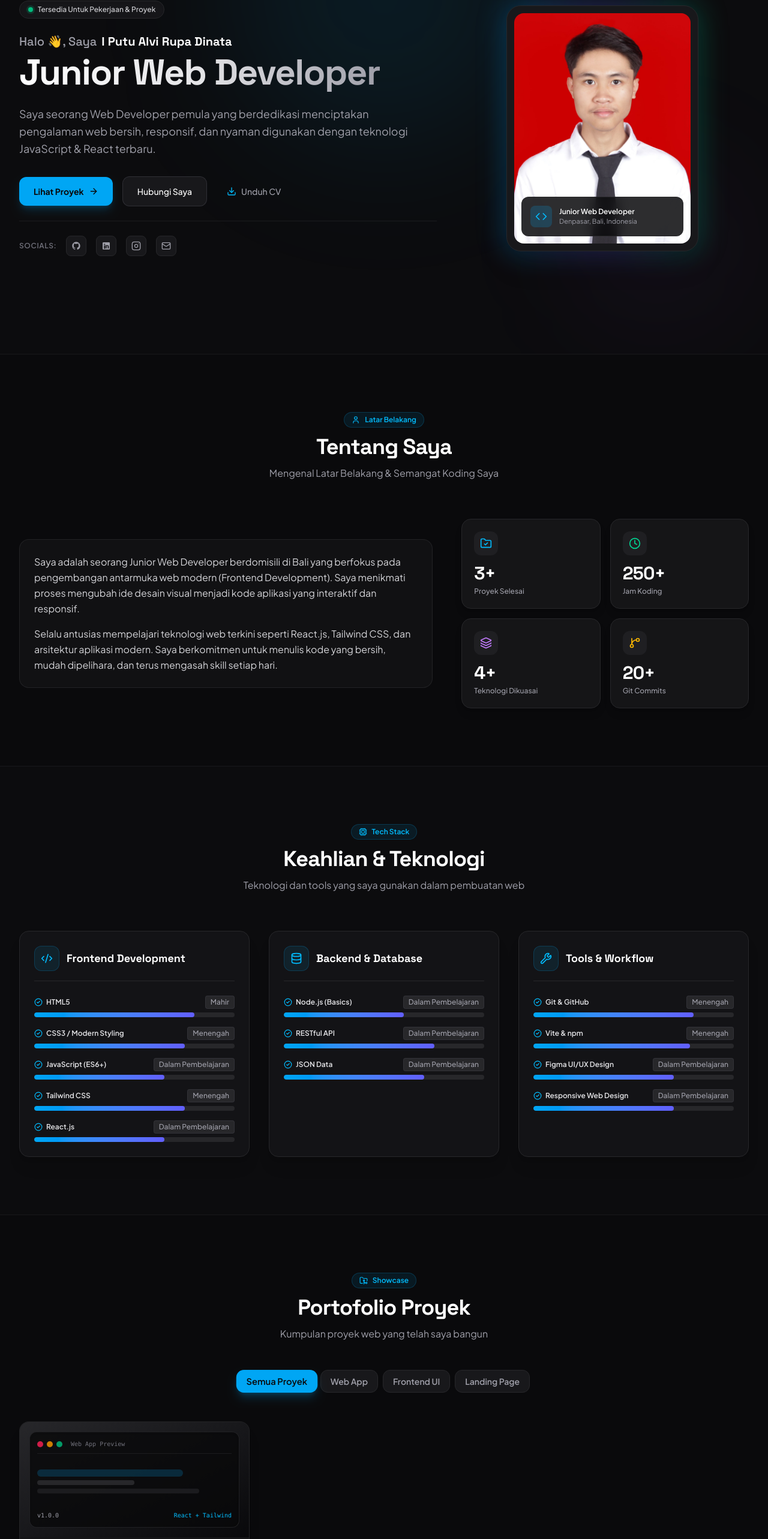
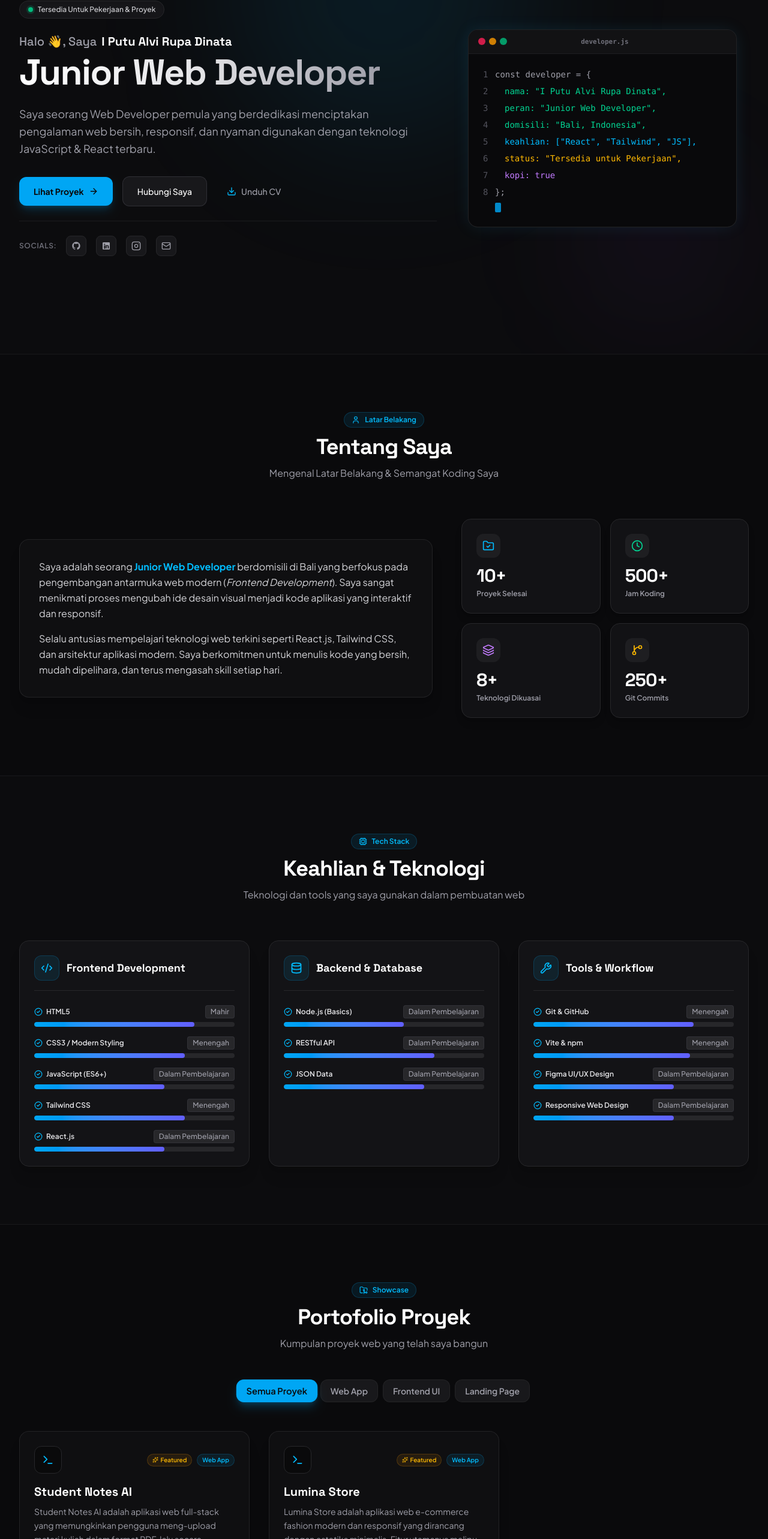
Before and after one commit to AlpinDnt/Portfolio-Web, a React (Vite) app: page / in a window 1280 px wide. Shown: the part 210-2776 px from the top of the page at 60% size. Built offline with nearby package versions, Linux system fonts and the light colour scheme.

Commit message:
redesign_to_typography_focused_layout

```diff
--- a/src/components/About.jsx
+++ b/src/components/About.jsx
@@ -7,13 +7,13 @@ import { User, FolderCheck, Clock, Layers, GitBranch } from 'lucide-react';
  * About: Section tentang latar belakang, filosofi belajar, dan statistik aktivitas koding Alvi Dinata.
  */
 export const About = () => {
-  const { t } = useLanguage();
+  const { t, lang } = useLanguage();
 
   const stats = [
-    { label: t.about.stats.projects, value: '3+', icon: FolderCheck, color: 'text-sky-400' },
-    { label: t.about.stats.hours, value: '250+', icon: Clock, color: 'text-emerald-400' },
-    { label: t.about.stats.skills, value: '4+', icon: Layers, color: 'text-purple-400' },
-    { label: t.about.stats.commits, value: '20+', icon: GitBranch, color: 'text-amber-400' },
+    { label: t.about.stats.projects, value: '10+', icon: FolderCheck, color: 'text-sky-400' },
+    { label: t.about.stats.hours, value: '500+', icon: Clock, color: 'text-emerald-400' },
+    { label: t.about.stats.skills, value: '8+', icon: Layers, color: 'text-purple-400' },
+    { label: t.about.stats.commits, value: '250+', icon: GitBranch, color: 'text-amber-400' },
   ];
 
   return (
@@ -38,28 +38,41 @@ export const About = () => {
 
           {/* Sisi Kiri: Cerita Bio */}
           <motion.div
-            initial={{ opacity: 0, x: -30 }}
-            whileInView={{ opacity: 1, x: 0 }}
+            initial={{ opacity: 0, y: 15 }}
+            whileInView={{ opacity: 1, y: 0 }}
             viewport={{ once: true }}
             transition={{ duration: 0.5 }}
-            className="lg:col-span-7 space-y-6 text-zinc-300 text-base leading-relaxed"
+            className="lg:col-span-7 space-y-6 text-zinc-300 text-sm sm:text-base leading-relaxed"
           >
-            <div className="p-6 rounded-2xl bg-zinc-900/50 border border-zinc-800/80 space-y-4">
-              <p>
-                {t.about.paragraph1.replace(/\*\*/g, '')}
-              </p>
-              <p>
-                {t.about.paragraph2.replace(/\*\*/g, '')}
-              </p>
+            <div className="p-8 rounded-2xl bg-zinc-900/40 border border-zinc-800/80 space-y-4 shadow-xl">
+              {lang === 'id' ? (
+                <>
+                  <p>
+                    Saya adalah seorang <strong className="text-sky-400">Junior Web Developer</strong> berdomisili di Bali yang berfokus pada pengembangan antarmuka web modern (<em>Frontend Development</em>). Saya sangat menikmati proses mengubah ide desain visual menjadi kode aplikasi yang interaktif dan responsif.
+                  </p>
+                  <p>
+                    Selalu antusias mempelajari teknologi web terkini seperti React.js, Tailwind CSS, dan arsitektur aplikasi modern. Saya berkomitmen untuk menulis kode yang bersih, mudah dipelihara, dan terus mengasah skill setiap hari.
+                  </p>
+                </>
+              ) : (
+                <>
+                  <p>
+                    I am a <strong className="text-sky-400">Junior Web Developer</strong> based in Bali specializing in modern <em>Frontend Development</em>. I enjoy transforming visual design concepts into interactive, high-performance, and pixel-perfect web applications.
+                  </p>
+                  <p>
+                    Always excited to learn cutting-edge web technologies like React.js, Tailwind CSS, and modern web architecture. I am committed to writing clean, maintainable code and continuously sharpening my skills every day.
+                  </p>
+                </>
+              )}
             </div>
           </motion.div>
 
           {/* Sisi Kanan: 4 Kartu Statistik */}
           <motion.div
-            initial={{ opacity: 0, x: 30 }}
-            whileInView={{ opacity: 1, x: 0 }}
+            initial={{ opacity: 0, y: 15 }}
+            whileInView={{ opacity: 1, y: 0 }}
             viewport={{ once: true }}
-            transition={{ duration: 0.5 }}
+            transition={{ duration: 0.5, delay: 0.1 }}
             className="lg:col-span-5 grid grid-cols-2 gap-4"
           >
             {stats.map((item, index) => {
@@ -67,7 +80,7 @@ export const About = () => {
               return (
                 <div
                   key={index}
-                  className="p-5 rounded-2xl bg-zinc-900/80 border border-zinc-800 hover:border-zinc-700 transition-all duration-300 hover:-translate-y-1 shadow-lg text-left"
+                  className="p-6 rounded-2xl bg-zinc-900/60 border border-zinc-800 hover:border-zinc-700/80 transition-all duration-300 hover:-translate-y-1 shadow-lg text-left"
                 >
                   <div className={`p-2.5 rounded-xl bg-zinc-800/60 w-fit mb-3 ${item.color}`}>
                     <IconComponent className="w-5 h-5" />
@@ -75,7 +88,7 @@ export const About = () => {
                   <h3 className="text-3xl font-extrabold text-white tracking-tight">
                     {item.value}
                   </h3>
-                  <p className="text-xs font-medium text-zinc-400 mt-1">
+                  <p className="text-xs font-semibold text-zinc-400 mt-1">
                     {item.label}
                   </p>
                 </div>
--- a/src/components/Hero.jsx
+++ b/src/components/Hero.jsx
@@ -2,11 +2,82 @@ import React from 'react';
 import { useLanguage } from '../context/LanguageContext';
 import { personalData } from '../data/translations';
 import { motion } from 'framer-motion';
-import { ArrowRight, Download, Mail, Code } from 'lucide-react';
+import { ArrowRight, Download, Mail } from 'lucide-react';
 import { GithubIcon, LinkedinIcon, InstagramIcon } from './SocialIcons';
 
 /**
- * Hero: Section utama paling atas yang memperkenalkan Alvi Dinata dengan visual portrait, deskripsi ringkas, dan tombol CTA.
+ * CodeTerminal: Komponen simulasi terminal IDE/Editor kode yang teranimasi sebagai pengganti foto profil.
+ */
+const CodeTerminal = () => {
+  const { lang } = useLanguage();
+
+  // Objek data developer untuk ditampilkan di terminal tiruan
+  const codeLines = lang === 'id'
+    ? [
+        { num: 1, text: 'const developer = {', color: 'text-zinc-400' },
+        { num: 2, text: '  nama: "I Putu Alvi Rupa Dinata",', color: 'text-emerald-400 pl-4' },
+        { num: 3, text: '  peran: "Junior Web Developer",', color: 'text-emerald-400 pl-4' },
+        { num: 4, text: '  domisili: "Bali, Indonesia",', color: 'text-emerald-400 pl-4' },
+        { num: 5, text: '  keahlian: ["React", "Tailwind", "JS"],', color: 'text-sky-400 pl-4' },
+        { num: 6, text: '  status: "Tersedia untuk Pekerjaan",', color: 'text-amber-400 pl-4' },
+        { num: 7, text: '  kopi: true', color: 'text-purple-400 pl-4' },
+        { num: 8, text: '};', color: 'text-zinc-400' },
+      ]
+    : [
+        { num: 1, text: 'const developer = {', color: 'text-zinc-400' },
+        { num: 2, text: '  name: "I Putu Alvi Rupa Dinata",', color: 'text-emerald-400 pl-4' },
+        { num: 3, text: '  role: "Junior Web Developer",', color: 'text-emerald-400 pl-4' },
+        { num: 4, text: '  location: "Bali, Indonesia",', color: 'text-emerald-400 pl-4' },
+        { num: 5, text: '  skills: ["React", "Tailwind", "JS"],', color: 'text-sky-400 pl-4' },
+        { num: 6, text: '  status: "Available for Hire",', color: 'text-amber-400 pl-4' },
+        { num: 7, text: '  coffee: true', color: 'text-purple-400 pl-4' },
+        { num: 8, text: '};', color: 'text-zinc-400' },
+      ];
+
+  return (
+    <div className="w-full max-w-md rounded-2xl bg-zinc-950 border border-zinc-800/80 shadow-2xl overflow-hidden font-mono text-xs sm:text-sm glow-box">
+      {/* Terminal Title Bar */}
+      <div className="flex items-center justify-between px-4 py-3 bg-zinc-900/60 border-b border-zinc-800/60">
+        <div className="flex items-center gap-1.5">
+          <span className="w-3 h-3 rounded-full bg-rose-500/80" />
+          <span className="w-3 h-3 rounded-full bg-amber-500/80" />
+          <span className="w-3 h-3 rounded-full bg-emerald-500/80" />
+        </div>
+        <span className="text-[11px] text-zinc-500 font-semibold select-none">developer.js</span>
+        <div className="w-10" /> {/* Spacer */}
+      </div>
+
+      {/* Terminal Content Lines */}
+      <div className="p-6 space-y-2 select-text">
+        {codeLines.map((line, idx) => (
+          <motion.div
+            key={idx}
+            initial={{ opacity: 0, x: -10 }}
+            animate={{ opacity: 1, x: 0 }}
+            transition={{ duration: 0.3, delay: idx * 0.1 }}
+            className="flex items-start"
+          >
+            <span className="text-zinc-600 text-right pr-4 select-none w-5">{line.num}</span>
+            <span className={line.color}>{line.text}</span>
+          </motion.div>
+        ))}
+
+        {/* Cursor Teranimasi */}
+        <motion.div
+          initial={{ opacity: 0 }}
+          animate={{ opacity: [0, 1, 0] }}
+          transition={{ repeat: Infinity, duration: 1 }}
+          className="flex items-center mt-2 pl-5"
+        >
+          <span className="w-2.5 h-4 bg-sky-500 rounded-xs" />
+        </motion.div>
+      </div>
+    </div>
+  );
+};
+
+/**
+ * Hero: Section utama paling atas yang memperkenalkan Alvi Dinata dengan visual tipografi, deskripsi ringkas, dan tombol CTA.
  */
 export const Hero = () => {
   const { t } = useLanguage();
@@ -102,40 +173,14 @@ export const Hero = () => {
 
           </motion.div>
 
-          {/* Sisi Kanan: Foto Profil Avatar dengan Glowing Ring Card */}
+          {/* Sisi Kanan: Menggunakan Terminal Code sebagai pengganti foto */}
           <motion.div
-            initial={{ opacity: 0, scale: 0.9 }}
+            initial={{ opacity: 0, scale: 0.95 }}
             animate={{ opacity: 1, scale: 1 }}
             transition={{ duration: 0.6, delay: 0.2 }}
-            className="lg:col-span-5 flex justify-center"
+            className="lg:col-span-5 flex justify-center w-full"
           >
-            <div className="relative group">
-              {/* Glowing Ambient Border */}
-              <div className="absolute -inset-1 rounded-3xl bg-gradient-to-r from-sky-500 via-indigo-500 to-emerald-500 opacity-30 group-hover:opacity-60 blur-xl transition duration-500" />
-
-              {/* Frame Foto Main */}
-              <div className="relative rounded-3xl overflow-hidden bg-zinc-900 border border-zinc-800 p-3 w-72 sm:w-80 shadow-2xl">
-                <img
-                  src={personalData.avatar}
-                  alt={personalData.name}
-                  className="w-full h-80 sm:h-96 object-cover rounded-2xl group-hover:scale-105 transition duration-500"
-                />
-
-                {/* Floating Junior Developer Badge */}
-                <div className="absolute bottom-6 left-6 right-6 p-3.5 rounded-xl bg-zinc-950/85 backdrop-blur-md border border-zinc-800/90 text-left">
-                  <div className="flex items-center gap-3">
-                    <div className="p-2 rounded-lg bg-sky-500/20 text-sky-400">
-                      <Code className="w-5 h-5" />
-                    </div>
-                    <div>
-                      <p className="text-xs font-semibold text-white">{personalData.role}</p>
-                      <p className="text-[11px] text-zinc-400">{personalData.location}</p>
-                    </div>
-                  </div>
-                </div>
-              </div>
-
-            </div>
+            <CodeTerminal />
           </motion.div>
 
         </div>
--- a/src/components/Projects.jsx
+++ b/src/components/Projects.jsx
@@ -1,11 +1,12 @@
 import React, { useState } from 'react';
 import { useLanguage } from '../context/LanguageContext';
 import { motion, AnimatePresence } from 'framer-motion';
-import { FolderGit2, ExternalLink, Sparkles, Eye } from 'lucide-react';
+import { FolderGit2, ExternalLink, Sparkles, Eye, Terminal, Layers } from 'lucide-react';
 import { GithubIcon } from './SocialIcons';
 
 /**
  * Projects: Section showcase proyek web Alvi Dinata dengan filter kategori interaktif dan modal preview.
+ * Didesain ulang menjadi murni tipografi minimalis tanpa foto/gambar preview browser.
  */
 export const Projects = () => {
   const { t } = useLanguage();
@@ -52,7 +53,7 @@ export const Projects = () => {
               className={`px-4 py-2 rounded-xl text-xs sm:text-sm font-semibold transition-all duration-300 ${
                 activeFilter === tab.key
                   ? 'bg-sky-500 text-zinc-950 shadow-lg shadow-sky-500/25 scale-105'
-                  : 'bg-zinc-900 text-zinc-400 hover:text-white border border-zinc-800 hover:border-zinc-700'
+                  : 'bg-zinc-900 text-zinc-400 hover:text-white border border-zinc-800/80 hover:border-zinc-700'
               }`}
             >
               {tab.label}
@@ -67,63 +68,36 @@ export const Projects = () => {
               <motion.div
                 key={project.id}
                 layout
-                initial={{ opacity: 0, scale: 0.9 }}
+                initial={{ opacity: 0, scale: 0.95 }}
                 animate={{ opacity: 1, scale: 1 }}
-                exit={{ opacity: 0, scale: 0.9 }}
+                exit={{ opacity: 0, scale: 0.95 }}
                 transition={{ duration: 0.3 }}
-                className="group rounded-2xl bg-zinc-900/80 border border-zinc-800/80 overflow-hidden hover:border-sky-500/40 transition-all duration-300 flex flex-col justify-between hover:-translate-y-1.5 shadow-xl"
+                className="group rounded-2xl bg-zinc-900/40 border border-zinc-800/80 p-6 hover:border-sky-500/40 transition-all duration-300 flex flex-col justify-between hover:-translate-y-1.5 shadow-xl hover:bg-zinc-900/60"
               >
-                <div>
-                  {/* Container Mockup Visual Preview */}
-                  <div className="relative h-48 w-full bg-gradient-to-br from-zinc-800 via-zinc-900 to-zinc-950 overflow-hidden p-4 flex items-center justify-center">
-                    {/* Visual UI Code Graphic representation */}
-                    <div className="w-full h-full rounded-xl bg-zinc-950/80 border border-zinc-800/80 p-3 shadow-inner space-y-2 flex flex-col justify-between group-hover:border-sky-500/30 transition-all">
-                      <div className="flex items-center gap-1.5 border-b border-zinc-800/60 pb-2">
-                        <span className="w-2.5 h-2.5 rounded-full bg-rose-500/80" />
-                        <span className="w-2.5 h-2.5 rounded-full bg-amber-500/80" />
-                        <span className="w-2.5 h-2.5 rounded-full bg-emerald-500/80" />
-                        <span className="text-[10px] text-zinc-500 ml-2 font-mono">{project.category} Preview</span>
-                      </div>
-                      <div className="space-y-1.5 py-1">
-                        <div className="h-3 w-3/4 bg-sky-500/20 rounded-md" />
-                        <div className="h-2 w-1/2 bg-zinc-800 rounded-md" />
-                        <div className="h-2 w-5/6 bg-zinc-800/60 rounded-md" />
-                      </div>
-                      <div className="flex justify-between items-center text-[10px] text-zinc-400 font-mono pt-1">
-                        <span>v1.0.0</span>
-                        <span className="text-sky-400">React + Tailwind</span>
-                      </div>
+                <div className="space-y-4">
+                  {/* Card Header dengan Icon & Badges */}
+                  <div className="flex items-center justify-between">
+                    <div className="p-3 rounded-xl bg-zinc-950/80 border border-zinc-800 group-hover:border-sky-500/30 text-sky-400 transition-colors">
+                      <Terminal className="w-5 h-5" />
                     </div>
 
-                    {/* Hover Overlay Button */}
-                    <div className="absolute inset-0 bg-zinc-950/70 opacity-0 group-hover:opacity-100 transition-opacity duration-300 flex items-center justify-center gap-3 backdrop-blur-xs">
-                      <button
-                        onClick={() => setSelectedProject(project)}
-                        className="p-3 rounded-xl bg-sky-500 text-zinc-950 font-bold hover:scale-110 transition-transform shadow-lg"
-                        title="Quick View"
-                      >
-                        <Eye className="w-5 h-5" />
-                      </button>
+                    <div className="flex items-center gap-2">
+                      {project.featured && (
+                        <span className="inline-flex items-center gap-1 text-[10px] font-semibold text-amber-400 px-2 py-0.5 rounded-full bg-amber-500/10 border border-amber-500/20">
+                          <Sparkles className="w-2.5 h-2.5" /> Featured
+                        </span>
+                      )}
+                      <span className="text-[10px] font-semibold px-2 py-0.5 rounded-full bg-sky-500/10 text-sky-400 border border-sky-500/20">
+                        {project.category}
+                      </span>
                     </div>
                   </div>
 
-                  {/* Body Kartu Proyek */}
-                  <div className="p-6 space-y-4">
-                    <div className="flex items-center justify-between">
-                      <span className="text-xs font-semibold px-2.5 py-1 rounded-md bg-sky-500/10 text-sky-400 border border-sky-500/20">
-                        {project.category}
-                      </span>
-                      {project.featured && (
-                        <span className="inline-flex items-center gap-1 text-[11px] font-semibold text-amber-400">
-                          <Sparkles className="w-3 h-3" /> Featured
-                        </span>
-                      )}
-                    </div>
-
+                  {/* Title & Description */}
+                  <div className="space-y-2">
                     <h3 className="text-xl font-bold text-white group-hover:text-sky-400 transition-colors">
                       {project.title}
                     </h3>
-
                     <p className="text-xs sm:text-sm text-zinc-400 line-clamp-3 leading-relaxed">
                       {project.description}
                     </p>
@@ -131,33 +105,41 @@ export const Projects = () => {
                 </div>
 
                 {/* Tech Stack Badges & Links Footer */}
-                <div className="p-6 pt-0 space-y-4">
+                <div className="space-y-4 mt-6 pt-4 border-t border-zinc-800/60">
                   <div className="flex flex-wrap gap-1.5">
                     {project.tech.map((tItem, tIdx) => (
                       <span
                         key={tIdx}
-                        className="text-[11px] font-medium px-2.5 py-0.5 rounded bg-zinc-800/80 text-zinc-300 border border-zinc-700/50"
+                        className="text-[10px] font-medium px-2 py-0.5 rounded bg-zinc-950/60 text-zinc-300 border border-zinc-850"
                       >
                         {tItem}
                       </span>
                     ))}
                   </div>
 
-                  <div className="flex items-center gap-3 pt-3 border-t border-zinc-800/80">
+                  <div className="flex items-center gap-3 pt-2">
+                    <button
+                      onClick={() => setSelectedProject(project)}
+                      className="flex-1 inline-flex items-center justify-center gap-2 py-2.5 px-3 rounded-xl bg-zinc-950/85 hover:bg-sky-500 text-zinc-400 hover:text-zinc-950 border border-zinc-800 hover:border-sky-500/20 font-bold text-xs transition-all"
+                    >
+                      <Eye className="w-3.5 h-3.5" />
+                      <span>Quick View</span>
+                    </button>
+
                     <a
                       href={project.liveUrl}
                       target="_blank"
                       rel="noreferrer"
-                      className="flex-1 inline-flex items-center justify-center gap-2 py-2 px-3 rounded-xl bg-sky-500/10 hover:bg-sky-500 text-sky-400 hover:text-zinc-950 font-semibold text-xs transition-all border border-sky-500/30"
+                      className="p-2.5 rounded-xl bg-zinc-950/85 border border-zinc-800 hover:border-sky-500/40 text-zinc-400 hover:text-sky-400 transition-all"
+                      title={t.projects.viewLive}
                     >
-                      <span>{t.projects.viewLive}</span>
-                      <ExternalLink className="w-3.5 h-3.5" />
+                      <ExternalLink className="w-4 h-4" />
                     </a>
                     <a
                       href={project.githubUrl}
                       target="_blank"
                       rel="noreferrer"
-                      className="p-2 rounded-xl bg-zinc-800/80 text-zinc-400 hover:text-white hover:bg-zinc-700 transition-all border border-zinc-700/50"
+                      className="p-2.5 rounded-xl bg-zinc-950/85 border border-zinc-800 hover:border-sky-500/40 text-zinc-400 hover:text-white transition-all"
                       title={t.projects.viewSource}
                     >
                       <GithubIcon className="w-4 h-4" />
--- a/src/data/translations.js
+++ b/src/data/translations.js
@@ -17,7 +17,6 @@ export const personalData = {
   github: "https://github.com/AlpinDnt", // Ubah ke URL GitHub Anda
   linkedin: "https://www.linkedin.com/in/alvi-rupa-dinata-0132b8309?utm_source=share_via&utm_content=profile&utm_medium=member_ios", // Ubah ke URL LinkedIn Anda
   instagram: "https://www.instagram.com/alpindnt?igsh=MTN4NnNzd2hrcTh1MA%3D%3D&utm_source=qr", // Ubah ke URL Instagram Anda
-  avatar: "/foto-formal.jpeg", // Foto profil Anda di folder public/foto-formal.jpeg
   cvUrl: "/AlpinDnt-CV.pdf", // Path file CV PDF Anda di folder public/
 };
 
@@ -91,6 +90,17 @@ export const translations = {
           featured: true,
           type: "webApp"
         },
+        {
+          id: 2,
+          category: "Web App",
+          title: "Lumina Store",
+          description: "Lumina Store adalah aplikasi web e-commerce fashion modern dan responsif yang dirancang dengan estetika minimalis. Fitur utamanya meliputi pencarian produk real-time, filter kategori dinamis, drawer keranjang belanja interaktif berbasis Context API & LocalStorage, modal detail produk dengan size selector, hingga alur simulasikan checkout pesanan yang transparan.",
+          tech: ["React.js", "Tailwind CSS", "Vite", "JavaScript", "Context API", "Lucide React"],
+          liveUrl: "#",
+          githubUrl: "https://github.com/AlpinDnt/Lumina-Store",
+          featured: true,
+          type: "webApp"
+        }
       ]
     },
     contact: {
@@ -189,6 +199,17 @@ export const translations = {
           githubUrl: "https://github.com/AlpinDnt/student-notes-ai",
           featured: true,
           type: "webApp"
+        },
+        {
+          id: 2,
+          category: "Web App",
+          title: "Lumina Store",
+          description: "Lumina Store is a sleek, modern, and fully responsive fashion e-commerce web application built with a minimalist aesthetic. Key features include real-time product searching, dynamic category filtering, a persistent slide-over cart drawer powered by React Context API and LocalStorage, interactive product detail modals with size selectors, and a simulated checkout flow.",
+          tech: ["React.js", "Tailwind CSS", "Vite", "JavaScript", "Context API", "Lucide React"],
+          liveUrl: "#",
+          githubUrl: "https://github.com/AlpinDnt/Lumina-Store",
+          featured: true,
+          type: "webApp"
         }
       ]
     },
```
